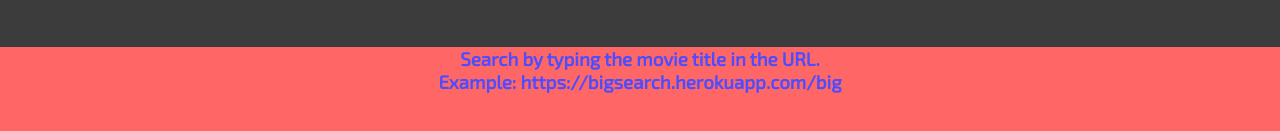
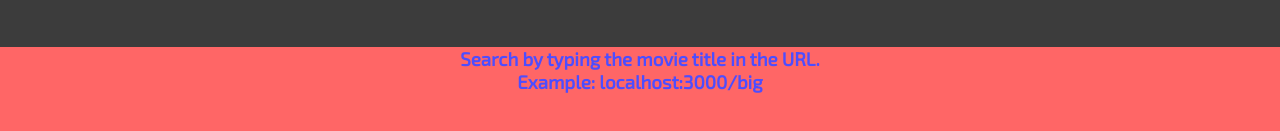
Before and after one commit to taearls/bigsearch, a React app: page / in a window 1280 px wide. Shown: the part 659-790 px from the top of the page. Built offline with nearby package versions, Linux system fonts and the light colour scheme; no server answers.

Commit message:
changed url back to localhost until heroku works

```diff
--- a/src/App.js
+++ b/src/App.js
@@ -10,7 +10,7 @@
     super();
     this.state = {
       apiKey: '974778d7', // personal API key activated from omdbapi.com
-      domain: 'https://bigsearch.herokuapp.com', // will eventually be a heroku url
+      domain: 'localhost:3000', // will eventually be a heroku url
       selectedMovie: {},
       errorMessage: ''
     }
```
